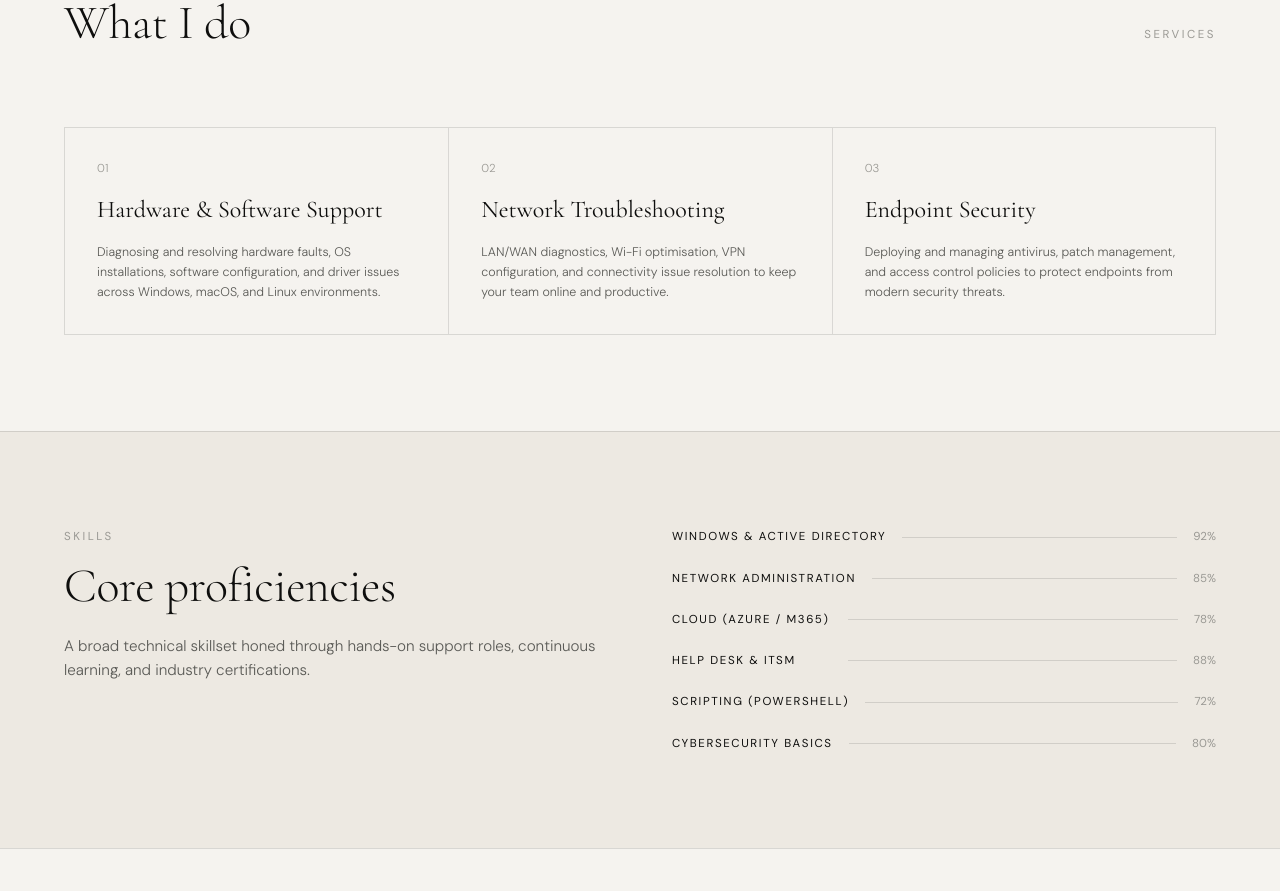
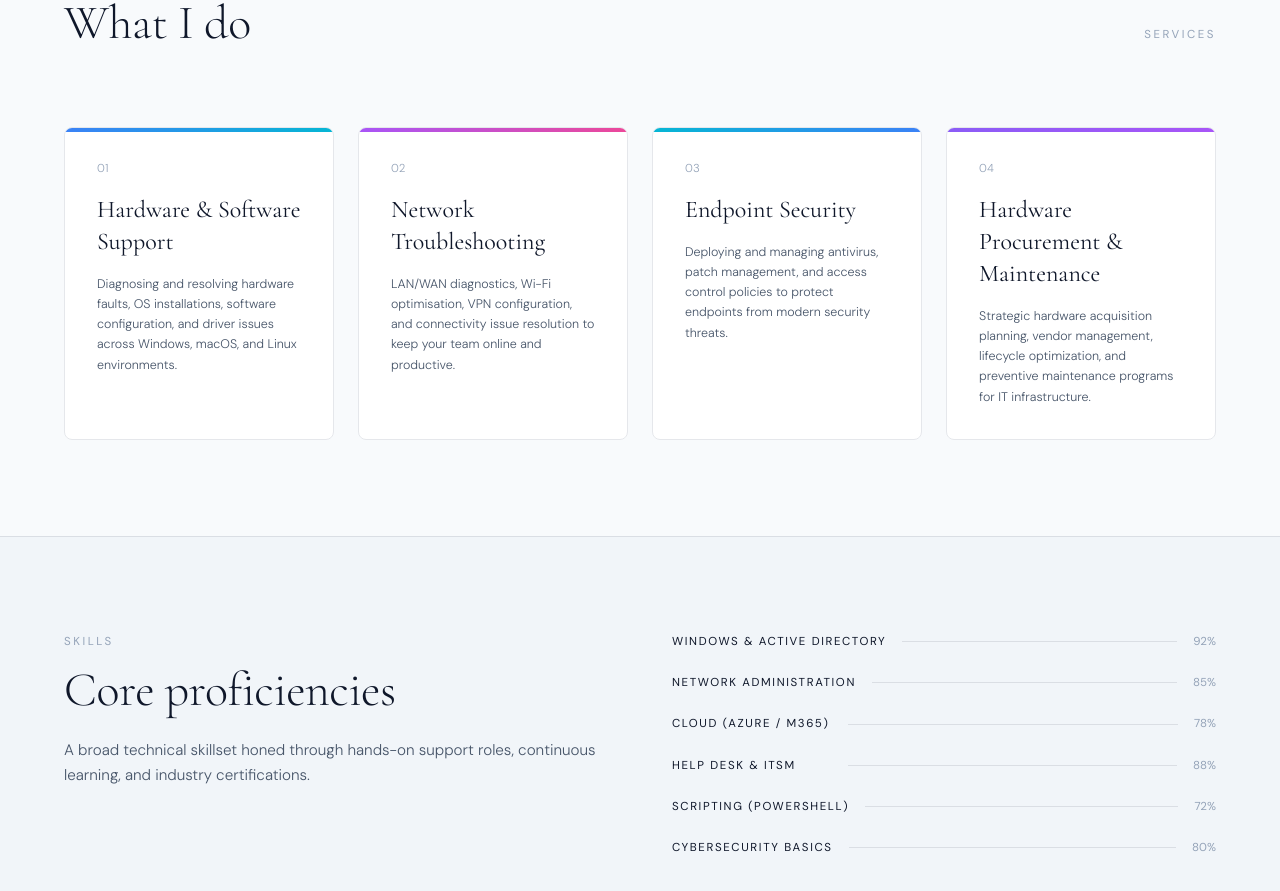
Before and after one commit to seunajetomobi/portfolio, a Next.js app: page / in a window 1280 px wide. Shown: the part 1100-1991 px from the top of the page. Built offline with nearby package versions, Linux system fonts and the light colour scheme.

Commit message:
Add hardware procurement & maintenance service with vibrant professional color palette and enhanced UI design

```diff
--- a/app/globals.css
+++ b/app/globals.css
@@ -25,16 +25,16 @@
 @layer components {
   /* Button styles */
   .btn-primary {
-    @apply inline-flex items-center gap-2 px-8 py-[0.85rem] bg-ink dark:bg-dark-ink text-paper dark:text-dark-paper font-sans text-sm font-medium uppercase tracking-wider border-[1.5px] border-ink dark:border-dark-ink transition-colors duration-300 hover:bg-accent dark:hover:bg-dark-accent hover:border-accent dark:hover:border-dark-accent;
+    @apply inline-flex items-center gap-2 px-8 py-[0.85rem] bg-gradient-to-r from-accent to-accent-tertiary dark:from-dark-accent dark:to-dark-accent-tertiary text-white font-sans text-sm font-medium uppercase tracking-wider border-[1.5px] border-transparent transition-all duration-300 rounded-lg hover:shadow-lg hover:scale-105 active:scale-95;
   }
 
   .btn-ghost {
-    @apply inline-flex items-center gap-2 px-8 py-[0.85rem] bg-transparent text-ink dark:text-dark-ink font-sans text-sm font-normal uppercase tracking-wider border-[1.5px] border-rule dark:border-dark-rule transition-colors duration-300 hover:border-ink dark:hover:border-dark-ink hover:text-ink dark:hover:text-dark-ink;
+    @apply inline-flex items-center gap-2 px-8 py-[0.85rem] bg-transparent text-ink dark:text-dark-ink font-sans text-sm font-normal uppercase tracking-wider border-[1.5px] border-rule dark:border-dark-rule transition-all duration-300 hover:border-accent dark:hover:border-dark-accent hover:text-accent dark:hover:text-dark-accent rounded-lg;
   }
 
   /* Form inputs */
   .form-input {
-    @apply w-full border-b border-rule dark:border-dark-rule bg-transparent dark:bg-transparent px-0 py-[0.7rem] font-sans text-base text-ink dark:text-dark-ink outline-none transition-colors duration-200 placeholder:text-ink-faint dark:placeholder:text-dark-ink-faint focus:border-ink dark:focus:border-dark-ink;
+    @apply w-full border-b-2 border-rule dark:border-dark-rule bg-transparent dark:bg-transparent px-0 py-[0.7rem] font-sans text-base text-ink dark:text-dark-ink outline-none transition-all duration-200 placeholder:text-ink-faint dark:placeholder:text-dark-ink-faint focus:border-accent dark:focus:border-dark-accent focus:shadow-sm;
   }
 
   .form-input:disabled {
@@ -43,7 +43,7 @@
 
   /* Skill bar animation */
   .skill-bar-fill {
-    @apply h-[3px] bg-ink dark:bg-dark-ink origin-left transform scale-x-0 transition-transform duration-[1.2s] cubic-bezier(0.16, 1, 0.3, 1);
+    @apply h-[3px] bg-gradient-to-r from-accent to-accent-tertiary dark:from-dark-accent dark:to-dark-accent-tertiary origin-left transform scale-x-0 transition-transform duration-[1.2s] cubic-bezier(0.16, 1, 0.3, 1);
   }
 
   .skill-bar-fill.animate {
--- a/components/Services.tsx
+++ b/components/Services.tsx
@@ -9,18 +9,32 @@ const services = [
     title: 'Hardware & Software Support',
     description:
       'Diagnosing and resolving hardware faults, OS installations, software configuration, and driver issues across Windows, macOS, and Linux environments.',
+    color: 'from-blue-500 to-cyan-500',
+    darkColor: 'dark:from-blue-400 dark:to-cyan-400',
   },
   {
     num: '02',
     title: 'Network Troubleshooting',
     description:
       'LAN/WAN diagnostics, Wi-Fi optimisation, VPN configuration, and connectivity issue resolution to keep your team online and productive.',
+    color: 'from-purple-500 to-pink-500',
+    darkColor: 'dark:from-purple-400 dark:to-pink-400',
   },
   {
     num: '03',
     title: 'Endpoint Security',
     description:
       'Deploying and managing antivirus, patch management, and access control policies to protect endpoints from modern security threats.',
+    color: 'from-cyan-500 to-blue-500',
+    darkColor: 'dark:from-cyan-400 dark:to-blue-400',
+  },
+  {
+    num: '04',
+    title: 'Hardware Procurement & Maintenance',
+    description:
+      'Strategic hardware acquisition planning, vendor management, lifecycle optimization, and preventive maintenance programs for IT infrastructure.',
+    color: 'from-violet-500 to-purple-500',
+    darkColor: 'dark:from-violet-400 dark:to-purple-400',
   },
 ];
 
@@ -73,7 +87,7 @@ export default function Services() {
 
         {/* Services grid */}
         <motion.div
-          className="grid grid-cols-1 md:grid-cols-3 gap-0 border border-rule dark:border-dark-rule divide-y md:divide-y-0 md:divide-x divide-rule dark:divide-dark-rule"
+          className="grid grid-cols-1 md:grid-cols-2 lg:grid-cols-4 gap-6"
           variants={containerVariants}
           initial="hidden"
           animate={inView ? 'visible' : 'hidden'}
@@ -81,13 +95,19 @@ export default function Services() {
           {services.map((service, index) => (
             <motion.div
               key={index}
-              className="p-6 md:p-8 group hover:bg-accent-pale dark:hover:bg-dark-accent-pale transition-colors duration-300"
+              className="group relative overflow-hidden rounded-lg border border-gray-200 dark:border-slate-700 p-6 md:p-8 hover:shadow-xl transition-all duration-300 bg-white dark:bg-slate-800"
               variants={itemVariants}
             >
-              <p className="text-xs text-ink-faint dark:text-dark-ink-faint mb-4 font-light tracking-wide">
+              {/* Gradient accent background */}
+              <div className={`absolute -inset-1 bg-gradient-to-r ${service.color} ${service.darkColor} opacity-0 group-hover:opacity-10 transition-opacity duration-300 -z-10 rounded-lg blur`}></div>
+
+              {/* Top accent line with gradient */}
+              <div className={`absolute top-0 left-0 w-full h-1 bg-gradient-to-r ${service.color} ${service.darkColor}`}></div>
+
+              <p className="text-xs text-ink-faint dark:text-dark-ink-faint mb-4 font-light tracking-wide uppercase">
                 {service.num}
               </p>
-              <h3 className="font-serif text-xl md:text-2xl font-normal leading-snug mb-4 text-ink dark:text-dark-ink">
+              <h3 className="font-serif text-xl md:text-2xl font-normal leading-snug mb-4 text-ink dark:text-dark-ink bg-gradient-to-r via-ink dark:via-dark-ink bg-clip-text">
                 {service.title}
               </h3>
               <p className="text-sm text-ink-light dark:text-dark-ink-light leading-relaxed font-light">
--- a/tailwind.config.ts
+++ b/tailwind.config.ts
@@ -10,24 +10,28 @@ export default {
     extend: {
       colors: {
         // Light mode colors
-        ink: '#0e0e0d',
-        'ink-light': '#5a5a56',
-        'ink-faint': '#9a9994',
-        paper: '#f5f3ef',
-        'paper-warm': '#ede9e2',
-        accent: '#2a5c45',
-        'accent-pale': '#dceee6',
-        rule: 'rgba(14, 14, 13, 0.12)',
+        ink: '#0f172a',
+        'ink-light': '#475569',
+        'ink-faint': '#94a3b8',
+        paper: '#f8fafc',
+        'paper-warm': '#f1f5f9',
+        accent: '#0ea5e9',
+        'accent-pale': '#e0f2fe',
+        'accent-secondary': '#7c3aed',
+        'accent-tertiary': '#06b6d4',
+        rule: 'rgba(15, 23, 42, 0.1)',
 
         // Dark mode colors
-        'dark-ink': '#f5f3ef',
-        'dark-ink-light': '#c9c8c0',
-        'dark-ink-faint': '#8f8d84',
-        'dark-paper': '#0e0e0d',
-        'dark-paper-warm': '#1a1a18',
-        'dark-accent': '#4a8f6d',
-        'dark-accent-pale': '#1a3d30',
-        'dark-rule': 'rgba(245, 243, 239, 0.12)',
+        'dark-ink': '#f1f5f9',
+        'dark-ink-light': '#cbd5e1',
+        'dark-ink-faint': '#64748b',
+        'dark-paper': '#0f172a',
+        'dark-paper-warm': '#1e293b',
+        'dark-accent': '#38bdf8',
+        'dark-accent-pale': '#082f49',
+        'dark-accent-secondary': '#a78bfa',
+        'dark-accent-tertiary': '#22d3ee',
+        'dark-rule': 'rgba(241, 245, 249, 0.1)',
       },
       fontFamily: {
         serif: "'Cormorant Garamond', Georgia, serif",
```
